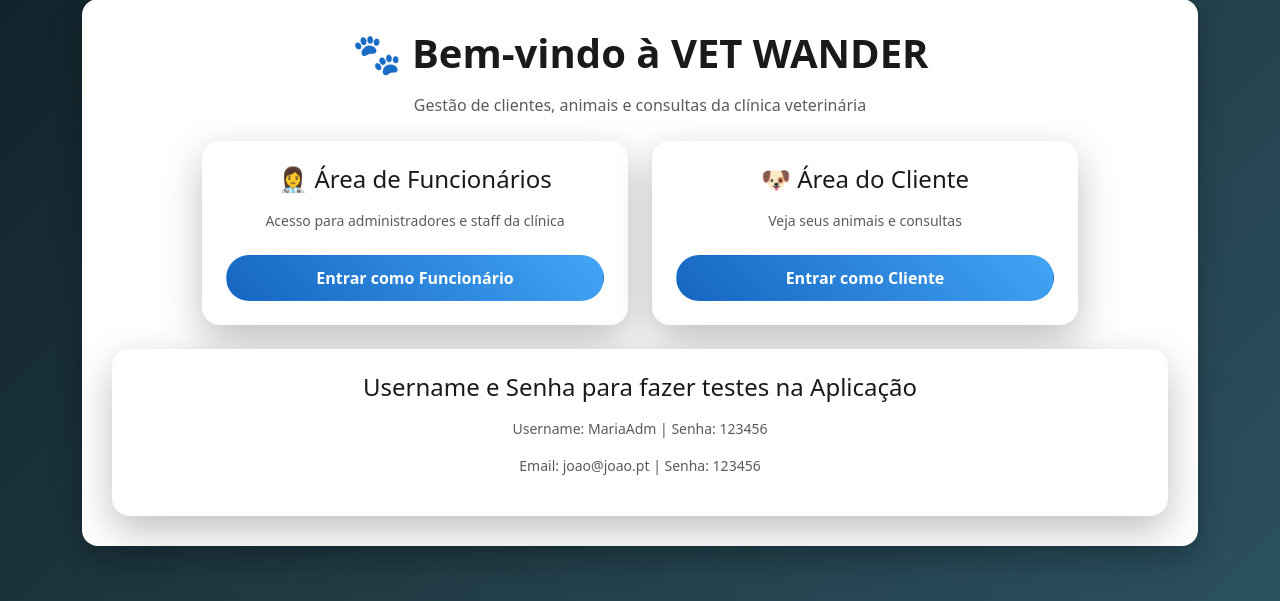
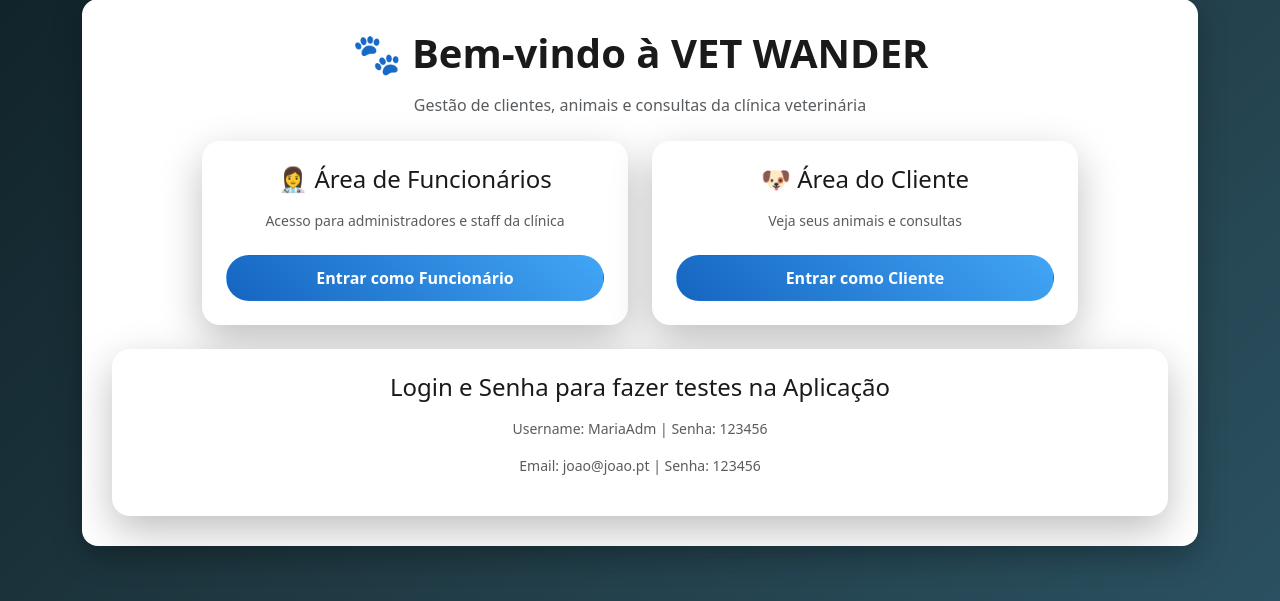
Before and after one commit to wander-cardoso/projeto_clinica_veterinaria_python, a Flask app: page / in a window 1280 px wide. Shown: the part 143-744 px from the top of the page. Run offline with Flask 3, Linux system fonts and the light colour scheme.

Commit message:
fix: Correct heading text for test login section in index page

```diff
--- a/templates/index.html
+++ b/templates/index.html
@@ -30,7 +30,7 @@
 
     <div class="col-md-5mb-4">
        <div class="login-card p-4 text-center">
-        <h4 class="mb-3">Username e Senha para fazer testes na Aplicação</h4>
+        <h4 class="mb-3">Login e Senha para fazer testes na Aplicação</h4>
         <p class="small text-muted">Username: MariaAdm  | Senha: 123456</p>
         <p class="small text-muted">Email: joao@joao.pt | Senha: 123456</p>
 
```
